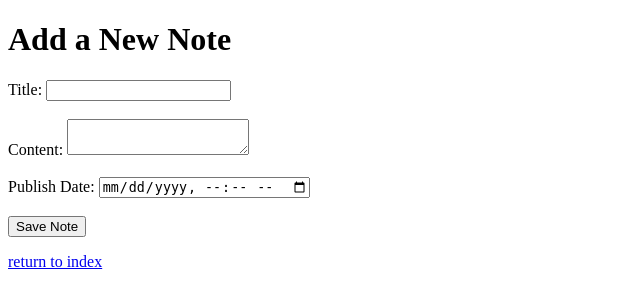
After one commit to IIDDOOSSEE/Note-app, a Django app: page /add/ in a window 1280 px wide. The commit adds this page. Shown: the top 308 px of the page, without its empty margins (0-640 px from the left). Run offline with Django 5.2, Linux system fonts and the light colour scheme.

Commit message:
add file

```diff
--- /dev/null
+++ b/note/templates/note/add_note.html
@@ -0,0 +1,23 @@
+<!DOCTYPE html>
+<html>
+<head>
+    <title>Add Note</title>
+</head>
+<body>
+    <h1>Add a New Note</h1>
+    <form method="post">
+        {% csrf_token %}
+        <label for="title_text">Title:</label>
+        <input type="text" id="title_text" name="title_text" required>
+        <br><br>
+        <label for="content_text">Content:</label>
+        <textarea id="content_text" name="content_text" required></textarea>
+        <br><br>
+        <label for="pub_date">Publish Date:</label>
+        <input type="datetime-local" id="pub_date" name="pub_date" required>
+        <br><br>
+        <button type="submit">Save Note</button>
+    </form>
+    <p><a href="/">return to index</a></p>
+</body>
+</html>
--- a/note/templates/note/index.html
+++ b/note/templates/note/index.html
@@ -4,6 +4,7 @@
         <li><a href="/note/{{ note.id }}/">{{ note.title_text }}</a></li>
     {% endfor %}
     </ul>
+    <p><a href="/add">add note</a></p>
 {% else %}
     <p>No note are available.</p>
 {% endif %}
--- a/note/urls.py
+++ b/note/urls.py
@@ -4,5 +4,6 @@ from . import views
 
 urlpatterns = [
     path("", views.index, name="index"),
-    path("<int:note_id>/", views.detail, name="detail")
+    path("<int:note_id>/", views.detail, name="detail"),
+    path("add/", views.add_note, name="add_note")
 ]
--- a/note/views.py
+++ b/note/views.py
@@ -1,8 +1,8 @@
 from django.shortcuts import render
 from django.http import HttpResponse
 from .models import note
-from django.shortcuts import render, get_object_or_404
-
+from django.shortcuts import render, get_object_or_404 ,redirect
+from datetime import datetime
 def index(request):
     latest_note_list = note.objects.order_by("-pub_date")[:5]
     context = {"latest_note_list": latest_note_list}
@@ -12,3 +12,20 @@ def detail(request, note_id):
     latest_note_data = get_object_or_404(note, id=note_id)
     context = {"latest_note_data": latest_note_data}
     return render(request, "note/detail.html", context)
+
+def add_note(request):
+    if request.method == 'POST':
+
+        title = request.POST.get('title_text')
+        content = request.POST.get('content_text')
+        pub_date = request.POST.get('pub_date')
+
+        if title and content and pub_date:
+            note.objects.create(
+                title_text=title,
+                content_text=content,
+                pub_date=datetime.strptime(pub_date, '%Y-%m-%dT%H:%M')
+            )
+            return redirect('index')
+
+    return render(request, 'note/add_note.html')
```
Also changed, not shown: db.sqlite3.
